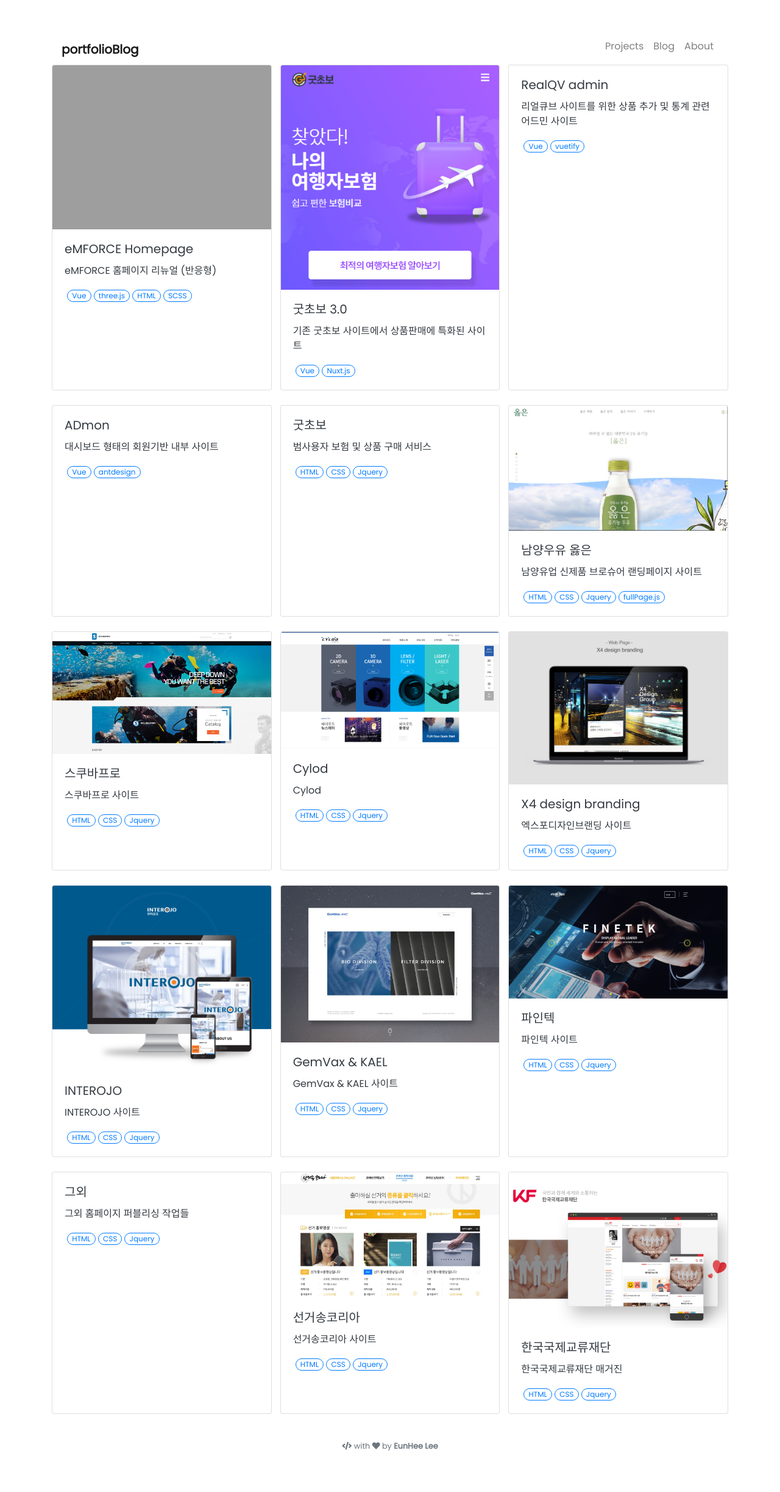
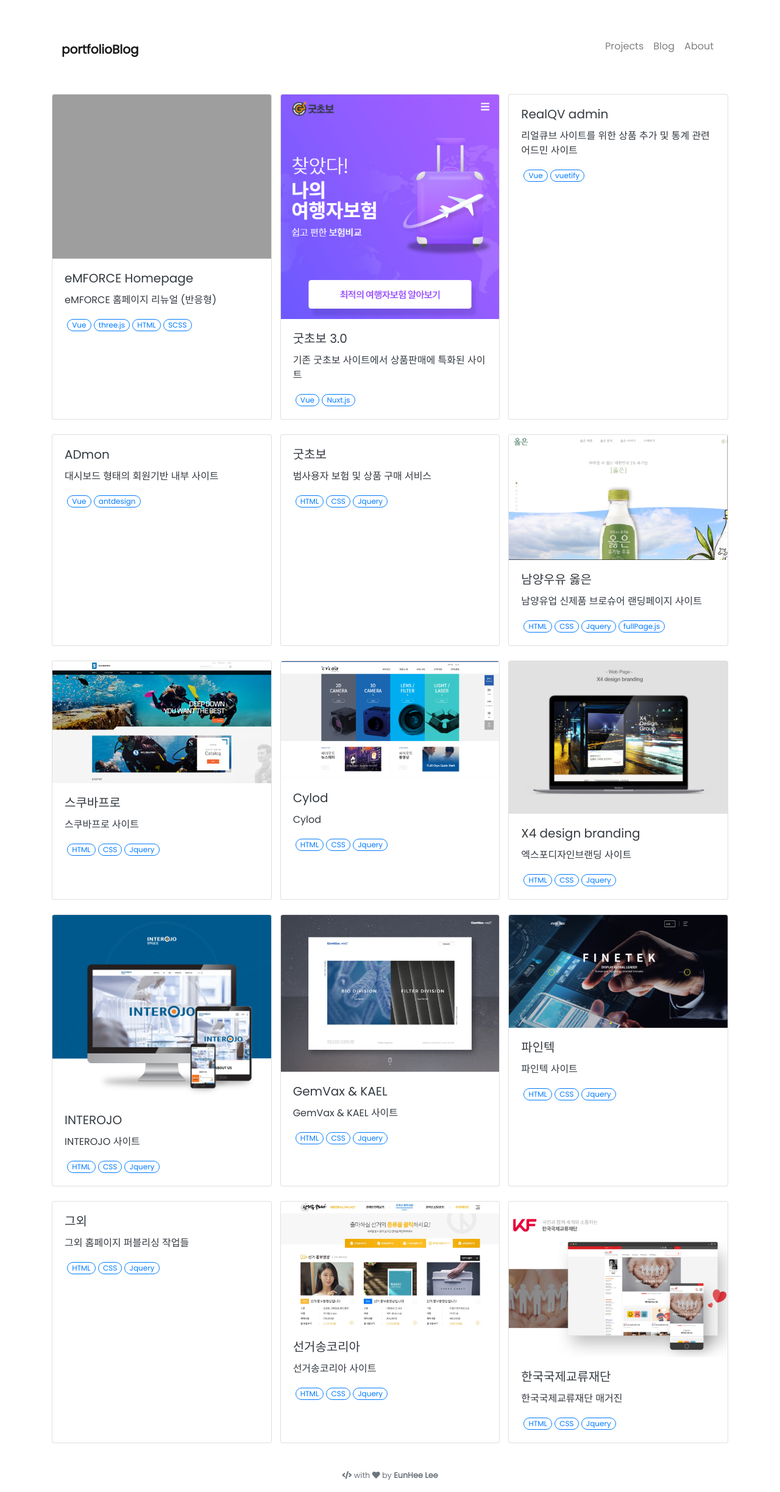
Before and after one commit to EunH12/portfolioBlog, a Jekyll site: the page built from docs/pages/index.md, in a window 1280 px wide. Shown: the whole page at 61% size. Built offline with Jekyll 4.4.1, drawn with Linux system fonts in a browser that asks for light colours; nearby versions of some CDN libraries; before the commit the page ends 2398 px from its top, so only the background shows below that.

Commit message:
project layout

```diff
--- a/_includes/projects/index.html
+++ b/_includes/projects/index.html
@@ -1,7 +1,7 @@
 <!-- Remote Projects JS -->
 <script src="{{ '/assets/js/remote-projects.js' | relative_url }}"></script>
 
-<div class="rcard-deck">
+<div class="rcard-deck mt-5">
 
   <!-- Local Projects -->
   {% for project in site.projects %}
```
